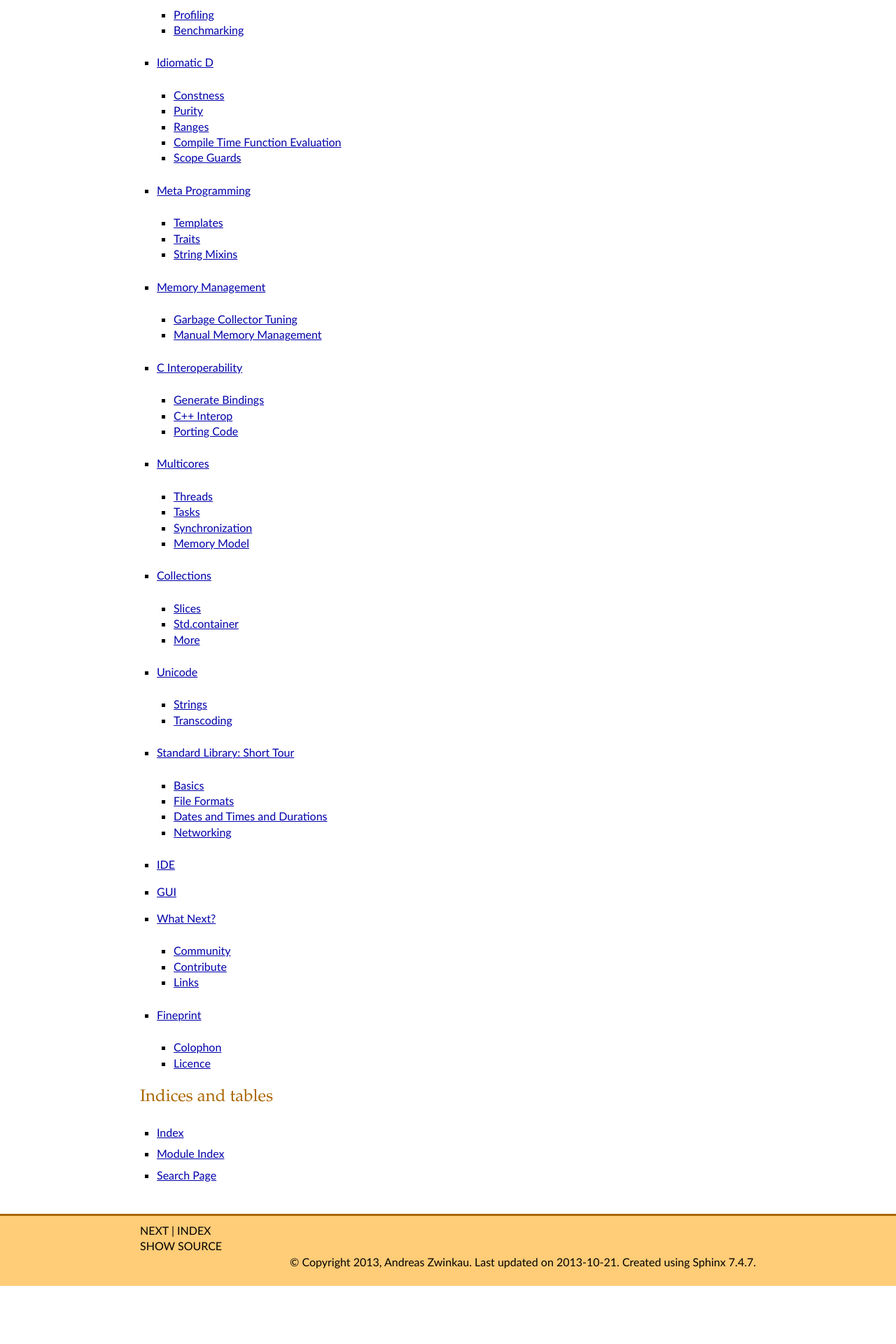
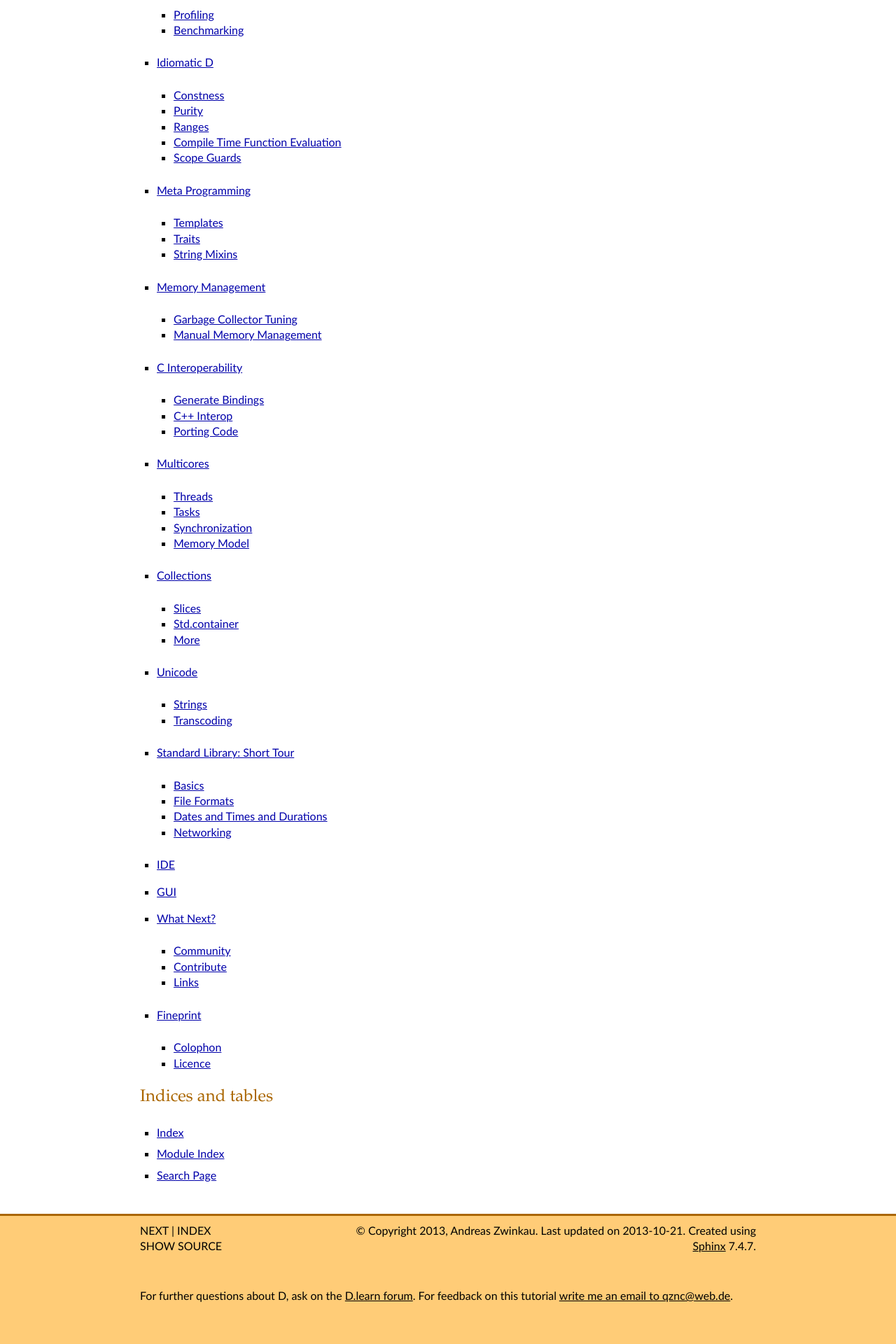
Before and after one commit to qznc/d-tut, a Sphinx documentation site: the page built from source/index.rst, in a window 1280 px wide. Shown: the part 1683-3603 px from the top of the page at 70% size. Built offline with Sphinx 7.4.7, drawn with Linux system fonts in a browser that asks for light colours; before the commit the page ends 3520 px from its top, so only the background shows below that.

Commit message:
Feedback link in footer

```diff
--- a/source/_themes/marcelene/layout.html
+++ b/source/_themes/marcelene/layout.html
@@ -84,6 +84,11 @@
           {{ super() }}
         </div>
         <div class="clearer"></div>
+        <div id="feedback">
+          For further questions about D, ask on the <a href="http://forum.dlang.org/group/digitalmars.D.learn">D.learn forum</a>.
+          For feedback on this tutorial <a href="mailto:qznc@web.de">write me an email to qznc@web.de</a>.
+        </div>
+        <div class="clearer"></div>
       </div>
     </div>
 {% endblock %}
--- a/source/_themes/marcelene/static/marcelene.css_t
+++ b/source/_themes/marcelene/static/marcelene.css_t
@@ -58,7 +58,7 @@ a:hover { color: #00f; }
 div.sidebar a,
 div.header a,
 a.headerlink,
-div.footer a {
+div.footer .left a {
   text-decoration: none;
 }
 
@@ -301,8 +301,12 @@ div.footer .right {
   text-align: right;
 }
 
-div.footer .left {
-  text-transform: uppercase;
+div.footer .left  { width: 20%; text-transform: uppercase; }
+div.footer .right { width: 65%; }
+div.footer .right .footer { width: 100%; margin: 0; }
+
+.footer #feedback {
+  margin: 3em 0;
 }
 
 
```
